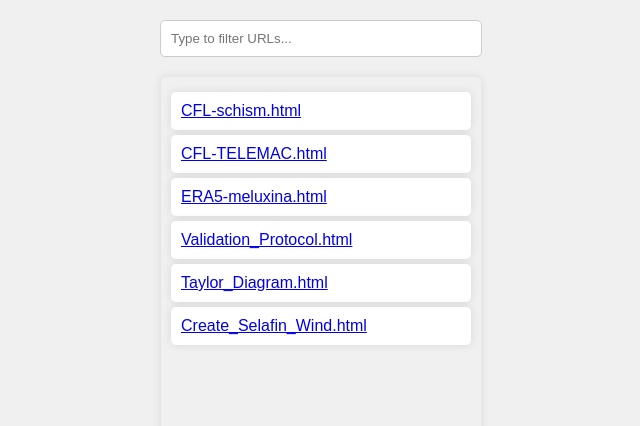
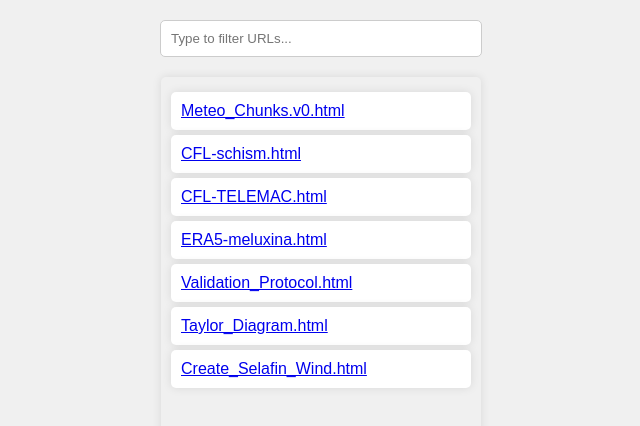
Before and after one commit to tomsail/static, a plain HTML site: page index.html in a window 1280 px wide. Shown: the whole page, without its empty margins (319-959 px from the left). Drawn offline with Linux system fonts and the light colour scheme.

Commit message:
edited index.html

```diff
--- a/index.html
+++ b/index.html
@@ -45,6 +45,7 @@
     <input type="text" id="searchInput" placeholder="Type to filter URLs..." onkeyup="filterURLs()">
     <div id="urlContainer">
         <ul id="urlList">
+            <li><a href="https://tomsail.github.io/static/Meteo_Chunks.v0.html">Meteo_Chunks.v0.html</a></li>
             <li><a href="https://pmav99.github.io/static/CFL-schism.html">CFL-schism.html</a></li>
             <li><a href="https://tomsail.github.io/static/CFL-TELEMAC.html">CFL-TELEMAC.html</a></li>
             <li><a href="https://pmav99.github.io/static/ERA5-meluxina.html">ERA5-meluxina.html</a></li>
```
